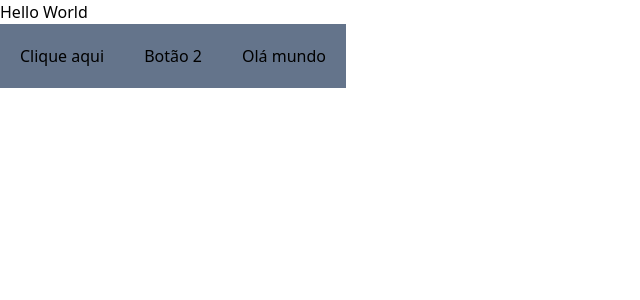
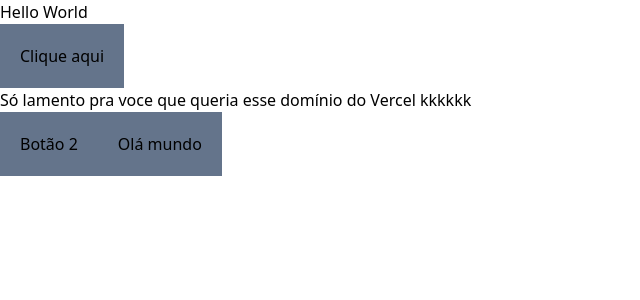
Before and after one commit to ismaelsoares/pass-in-web, a React (Vite) app: page / in a window 1280 px wide. Shown: the top 300 px of the page, without its empty margins (0-640 px from the left). Built offline with nearby package versions, Linux system fonts and the light colour scheme.

Commit message:
Remove file vite and add TailwindCSS

```diff
--- a/src/app.tsx
+++ b/src/app.tsx
@@ -12,6 +12,7 @@ export function App() {
     <>
       <h1>Hello World</h1>
       <MeuBotao text="Clique aqui" />
+      <p>Só lamento pra voce que queria esse domínio do Vercel kkkkkk</p>
       <MeuBotao text="Botão 2" />
       <MeuBotao />
     </>
```
